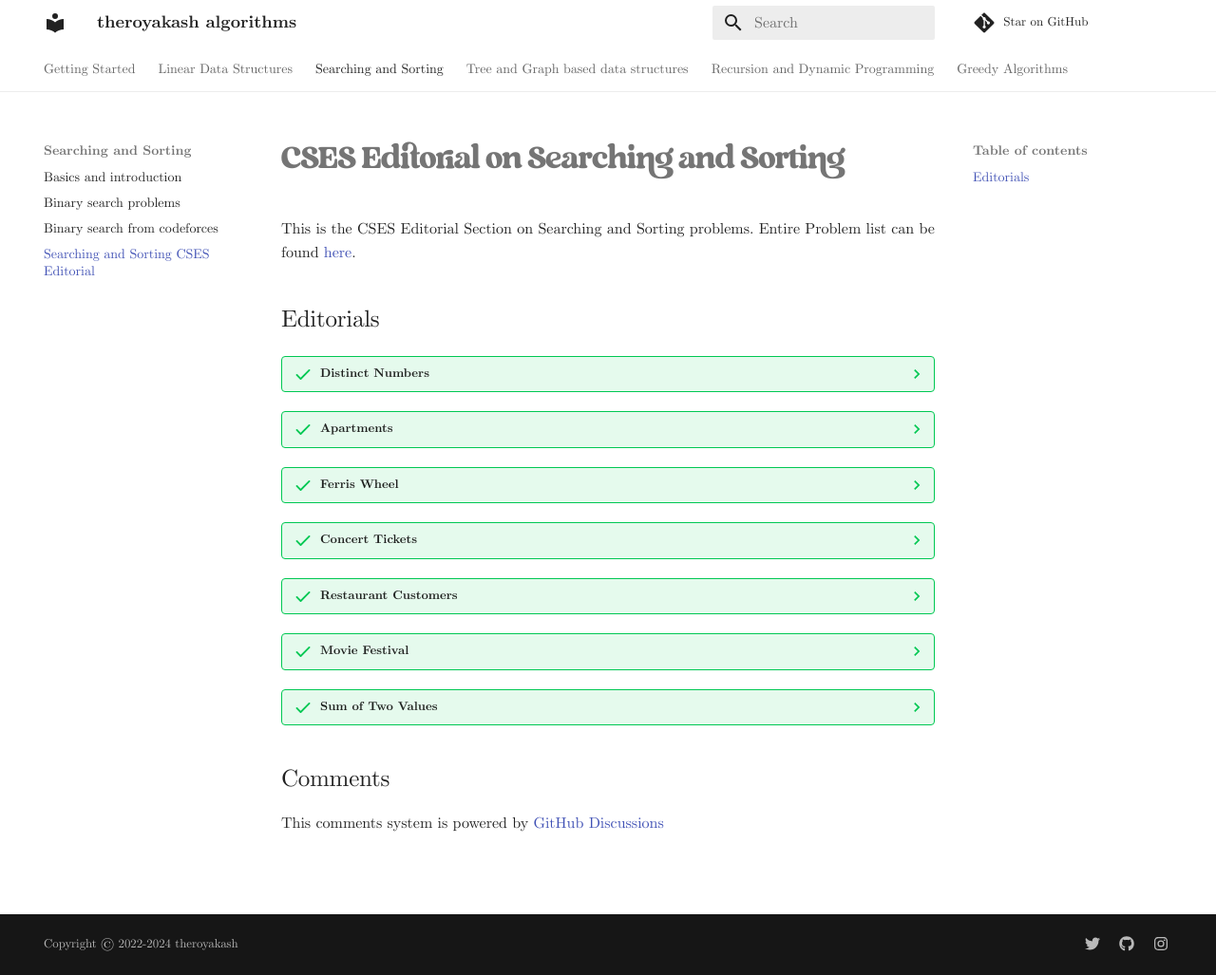
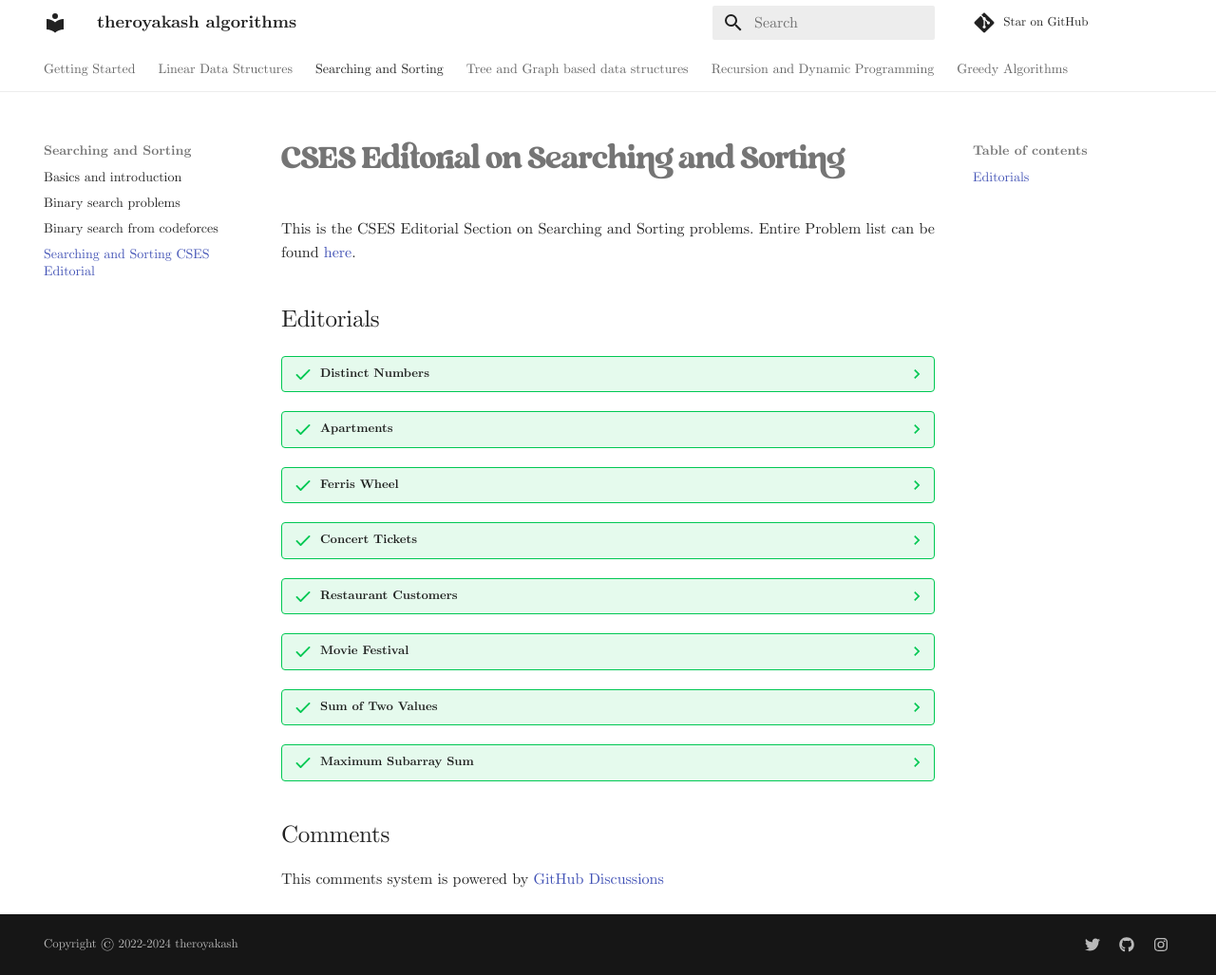
Before and after one commit to theroyakash/algorithms.theroyakash.com, an MkDocs documentation site: the page built from docs/search-sort/cses-editorial.md, in a window 1280 px wide and 1027 px high. Shown: the whole window at 95% size. Built offline with MkDocs 1.6.1 and Material for MkDocs 9.7.7, drawn with Linux system fonts in a browser that asks for light colours; comment, search, counter and statistics services are not loaded; some of the changed lines change nothing that is shown.

Commit message:
added Maximum Subarray Sum

````diff
--- a/docs/search-sort/cses-editorial.md
+++ b/docs/search-sort/cses-editorial.md
@@ -239,3 +239,35 @@
             cout << "IMPOSSIBLE" << endl;
         }
         ```
+
+??? success "Maximum Subarray Sum"
+    Kedane's algorithm is to be followed for a $O(n)$ submission. There will be some edge cases to sort through.
+
+    ??? danger "Code"
+        ```cpp
+        void solve() {
+            long long int n; cin >> n;
+            long long int x[n];
+
+            long long int sum = 0;
+            long long int max_sum = -1;
+
+            long long int max_elem = LLONG_MIN;
+
+            for (long long int i = 0; i < n; i++) {
+                cin >> x[i]; max_elem = std::max(max_elem, x[i]);
+
+                sum += x[i];
+
+                if (sum < 0) sum = 0;
+                max_sum = std::max(sum, max_sum);
+            }
+
+            if (max_sum == 0) {
+                cout << max_elem << endl;
+                return;
+            }
+
+            cout << max_sum << endl;
+        }
+        ```
````
